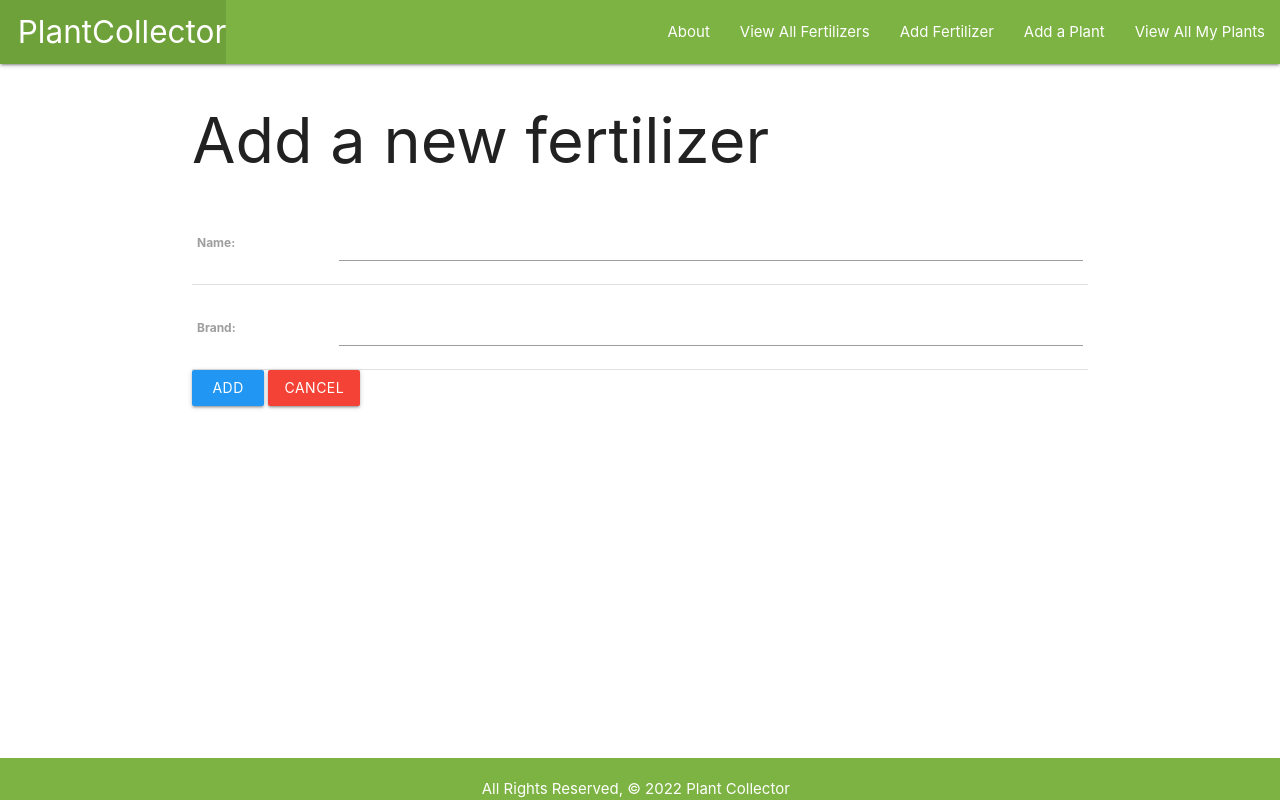
After one commit to jmolasky/plant_collector, a Django app: page /fertilizers/create/ in a window 1280 px wide. The commit adds this page. Run offline with Django 4.2, Linux system fonts and the light colour scheme.

Commit message:
add fertilizer create url, view, and template

```diff
--- a/main_app/models.py
+++ b/main_app/models.py
@@ -8,6 +8,9 @@ class Fertilizer(models.Model):
 
     def __str__(self):
         return f"{self.brand} {self.name}"
+
+    def get_absolute_url(self):
+        return reverse('fertilizer_detail', kwargs={'pk': self.id})
 
 class Plant(models.Model):
     name = models.CharField(max_length=100)
--- a/main_app/templates/base.html
+++ b/main_app/templates/base.html
@@ -31,6 +31,7 @@
             <li>
               <a href="{% url 'fertilizers_list' %}">View All Fertilizers</a>
             </li>
+            <li><a href="{% url 'fertilizers_create' %}">Add Fertilizer</a></li>
             <li><a href="{% url 'plants_create' %}">Add a Plant</a></li>
             <li><a href="{% url 'index' %}">View All My Plants</a></li>
           </ul>
--- /dev/null
+++ b/main_app/templates/main_app/fertilizer_form.html
@@ -0,0 +1,25 @@
+{% extends 'base.html' %} {% block content %} {% if object %}
+<h1>Edit {{ object.name}}'s info</h1>
+{% else%}
+<h1>Add a new fertilizer</h1>
+{% endif %}
+
+<form action="" method="POST">
+  {% csrf_token %}
+  <table>
+    {{ form.as_table }}
+  </table>
+
+  <input
+    class="btn blue"
+    type="submit"
+    value="{% if object %} Edit {% else %} Add {% endif %}"
+  />
+  {% if object %}
+  <a class="btn red" href="{% url 'fertilizer_detail' object.id %}">Cancel</a>
+  {% else %}
+  <a class="btn red" href="{% url 'home' %}">Cancel</a>
+  {% endif %}
+</form>
+
+{% endblock %}
--- a/main_app/urls.py
+++ b/main_app/urls.py
@@ -12,4 +12,5 @@ urlpatterns = [
     path('plants/<int:plant_id>/add_watering', views.add_watering, name='add_watering'),
     path('fertilizers/', views.FertilizerList.as_view(), name='fertilizers_list'),
     path('fertilizers/<int:pk>/', views.FertilizerDetail.as_view(), name='fertilizer_detail'),
+    path('fertilizers/create/', views.FertilizerCreate.as_view(), name='fertilizers_create'),
 ]
--- a/main_app/views.py
+++ b/main_app/views.py
@@ -31,11 +31,11 @@ def add_watering(request, plant_id):
 
 class PlantCreate(CreateView):
     model = Plant
-    fields = '__all__'
+    fields = ('name', 'type', 'genus', 'description')
 
 class PlantUpdate(UpdateView):
     model = Plant
-    fields = '__all__'
+    fields = ('name', 'type', 'genus', 'description')
 
 class PlantDelete(DeleteView):
     model = Plant
@@ -46,3 +46,7 @@ class FertilizerList(ListView):
 
 class FertilizerDetail(DetailView):
     model = Fertilizer
+
+class FertilizerCreate(CreateView):
+    model = Fertilizer
+    fields = '__all__'
```
